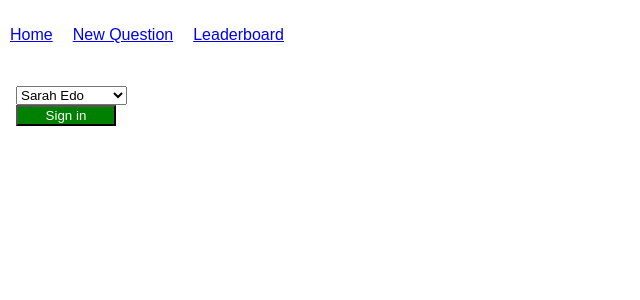
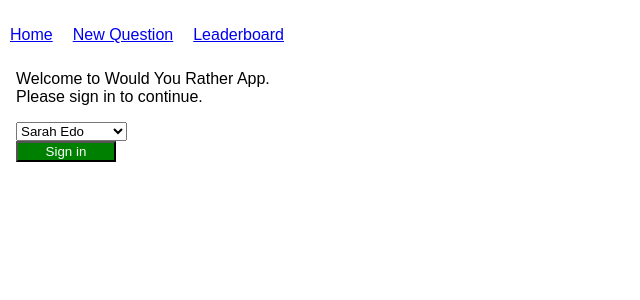
Before and after one commit to yuyi1000/reactnd-would-you-rather-app, a React (Create React App) app: page / in a window 1280 px wide. Shown: the top 300 px of the page, without its empty margins (0-640 px from the left). Built offline with nearby package versions, Linux system fonts and the light colour scheme.

Commit message:
add sign in instruction

```diff
--- a/src/components/Login.js
+++ b/src/components/Login.js
@@ -33,7 +33,11 @@ class Login extends Component {
     }
 
     return (
-
+      <div>
+        <div className='sign-in-direction'>
+          Welcome to Would You Rather App. <br/>
+          Please sign in to continue.
+        </div>
         <div className='sign-in-form'>
           <form onSubmit={this.handleSubmit}>
             <select value={this.state.value} onChange={this.handleChange}>
@@ -43,6 +47,7 @@ class Login extends Component {
             </select>
             <input type="submit" value="Sign in" />
           </form>
+        </div>
       </div>
     )
   }
--- a/src/index.css
+++ b/src/index.css
@@ -22,6 +22,10 @@ li {
   text-decoration: none;
 }
 
+.sign-in-direction {
+  padding-left: 1em;
+}
+
 .sign-in-form {
   padding: 1em;
 }
```
Lines whose indentation alone changed are shown as unchanged.
